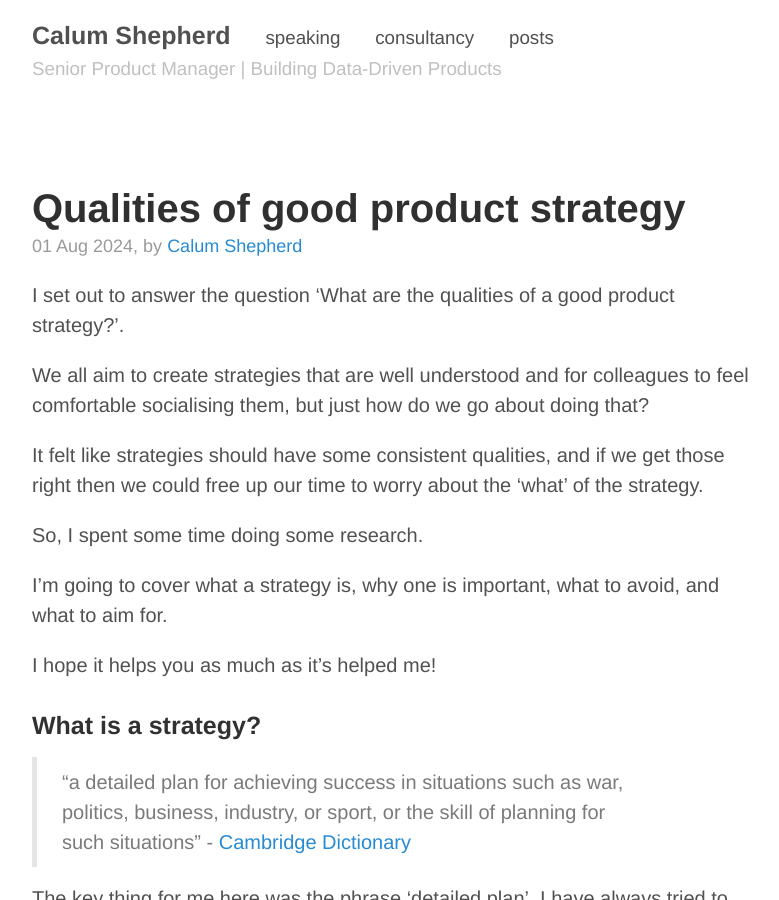
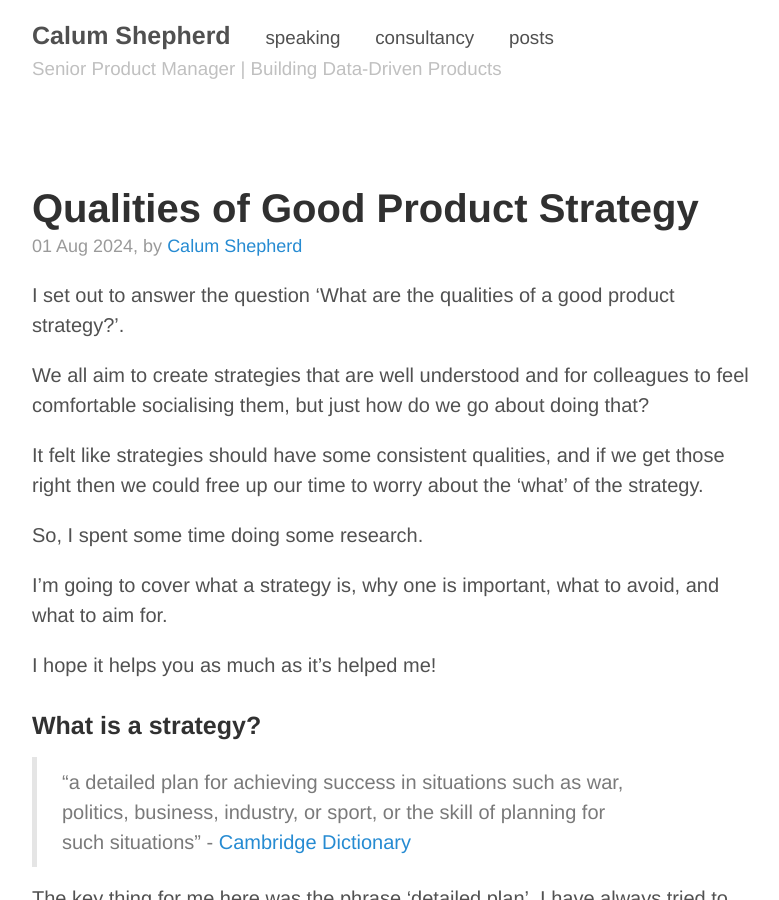
Before and after one commit to calcode/calcode.github.io, a Jekyll site: the page built from _posts/2024-08-01-good-product-strategy.md, in a window 1280 px wide and 900 px high. Shown: the whole window, without its empty margins (248-1027 px from the left). Built offline with Jekyll 4.4.1, drawn with Linux system fonts in a browser that asks for light colours; some of the changed text lies outside the part shown.

Commit message:
Misc updates

```diff
--- a/404.html
+++ b/404.html
@@ -6,5 +6,5 @@
 
 <div class="page">
   <h1 class="page-title">Page not found (404)</h1>
-  <p class="lead">Uh oh. Something doesn't seem right here! <a href="{{ site.baseurl }}">Head back home</a> to browse other pages.</p>
+  <p class="lead">Uh oh. Something doesn't seem right here! <a href="{{ site.baseurl }}">Head back to the homepage</a>.</p>
 </div>
--- a/_layouts/default.html
+++ b/_layouts/default.html
@@ -21,7 +21,7 @@
 
       <div class="footer">
         <p>
-        You can also find me on...
+        You can also find me on
         <a href="https://x.com/calumshepherd">X</a> |
         <a href="https://bsky.app/profile/calumshepherd.bsky.social">Bluesky</a> |
         <a href="https://www.linkedin.com/in/calumshepherd/">LinkedIn</a> |
@@ -33,6 +33,5 @@
         </p>
       </div>
     </div>
-
   </body>
 </html>
--- a/_layouts/post.html
+++ b/_layouts/post.html
@@ -4,7 +4,7 @@
 
 <div class="post">
   <h1 class="post-title">{{ page.title }}</h1>
-  <span class="post-date">{{ page.date | date_to_string }}, by <a href="https://twitter.com/calumshepherd">Calum Shepherd</a></span>
+  <span class="post-date">{{ page.date | date_to_string }}, by <a href="https://x.com/calumshepherd">Calum Shepherd</a></span>
   {{ content }}
 </div>
 
--- a/_posts/2024-08-01-good-product-strategy.md
+++ b/_posts/2024-08-01-good-product-strategy.md
@@ -1,6 +1,6 @@
 ---
 layout: post
-title: Qualities of good product strategy
+title: Qualities of Good Product Strategy
 permalink: good-product-strategy
 ---
 
--- a/index.html
+++ b/index.html
@@ -12,7 +12,7 @@
       </a>
     </h1>
 
-    <span class="post-date">{{ post.date | date_to_string }}, by <a href="https://twitter.com/calumshepherd">Calum Shepherd</a></span>
+    <span class="post-date">{{ post.date | date_to_string }}, by <a href="https://x.com/calumshepherd">Calum Shepherd</a></span>
     {{ post.content }}
   </div>
   {% endfor %}
```
Also changed, not shown: _posts/2012-04-22-increase-like-button-clicks.md (renamed from _posts/2012-04-22-increasing-like-button-clicks.md), 1 other file.
